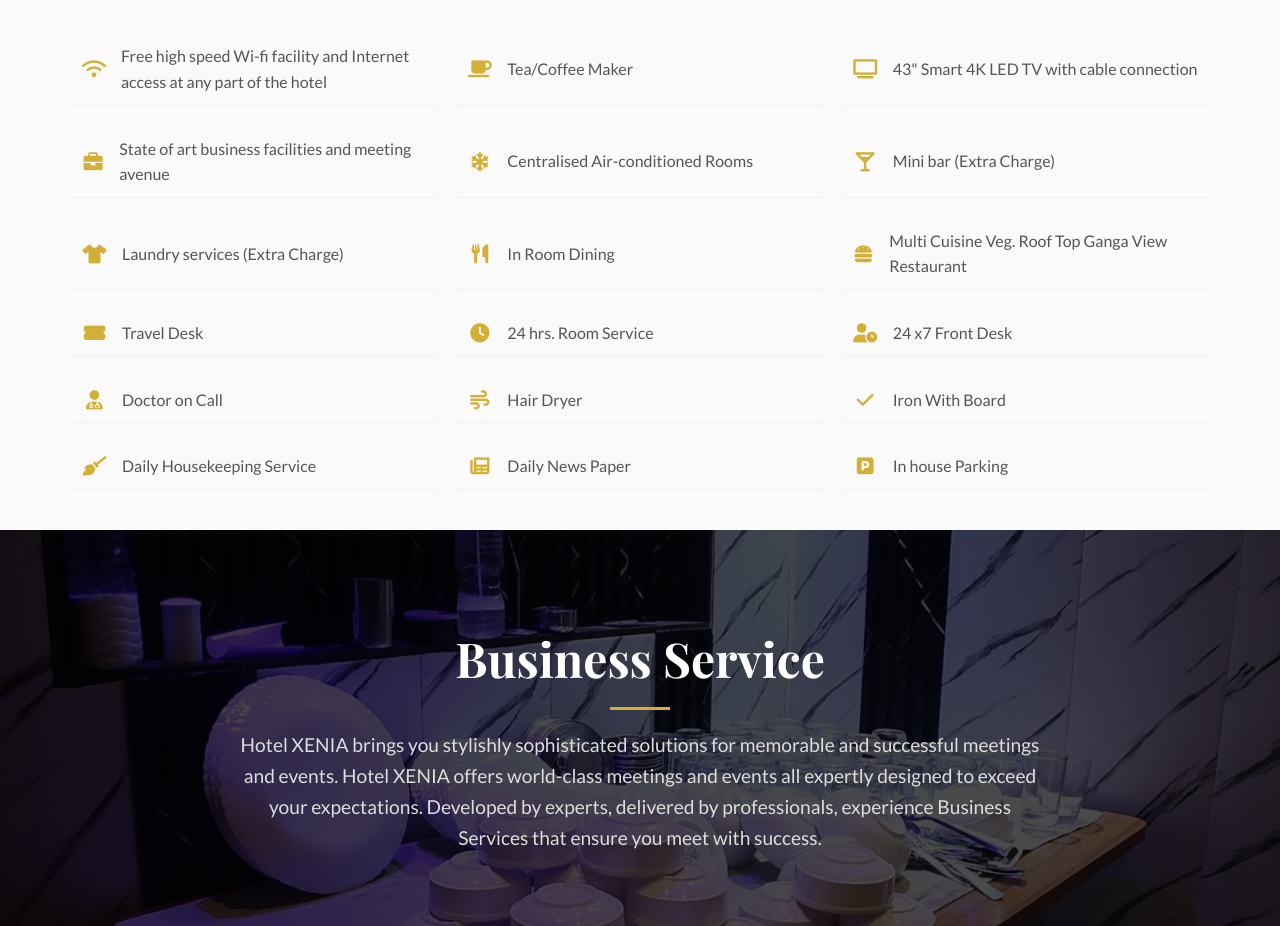
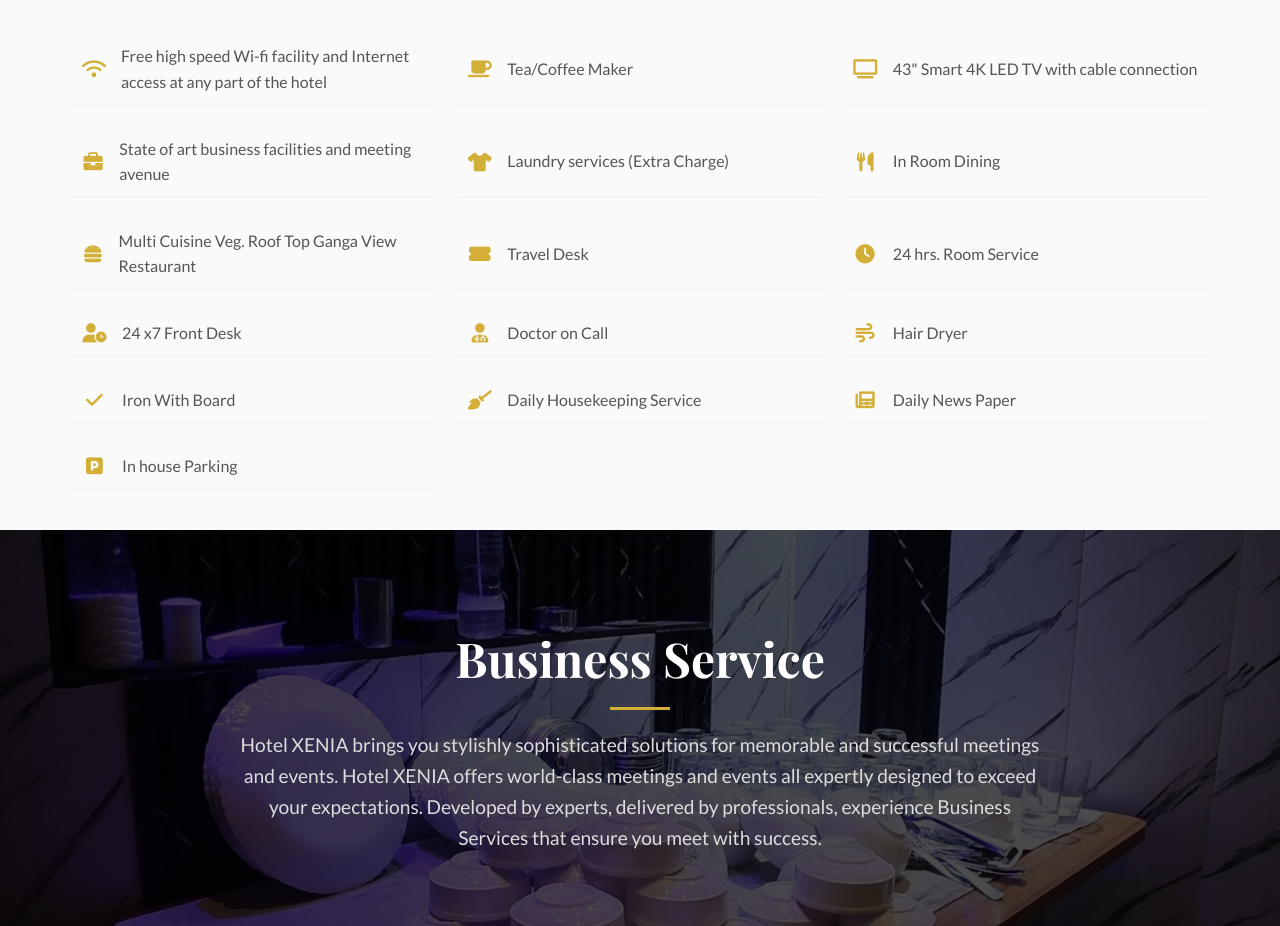
Before and after one commit to ankitsonu5/xeniahotel, a plain HTML site: page services_redesign.html in a window 1280 px wide. Shown: the part 960-1886 px from the top of the page. Drawn offline with nearby package versions, Linux system fonts and the light colour scheme.

Commit message:
Update services_redesign.html

```diff
--- a/services_redesign.html
+++ b/services_redesign.html
@@ -83,8 +83,6 @@
                 <li><i class="fas fa-coffee"></i> Tea/Coffee Maker</li>
                 <li><i class="fas fa-tv"></i> 43" Smart 4K LED TV with cable connection</li>
                 <li><i class="fas fa-briefcase"></i> State of art business facilities and meeting avenue</li>
-                <li><i class="fas fa-snowflake"></i> Centralised Air-conditioned Rooms</li>
-                <li><i class="fas fa-glass-martini-alt"></i> Mini bar (Extra Charge)</li>
                 <li><i class="fas fa-tshirt"></i> Laundry services (Extra Charge)</li>
                 <li><i class="fas fa-utensils"></i> In Room Dining</li>
                 <li><i class="fas fa-hamburger"></i> Multi Cuisine Veg. Roof Top Ganga View Restaurant</li>
```
